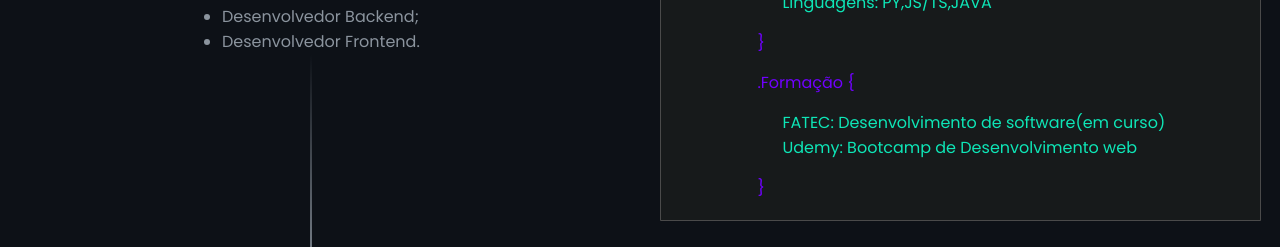
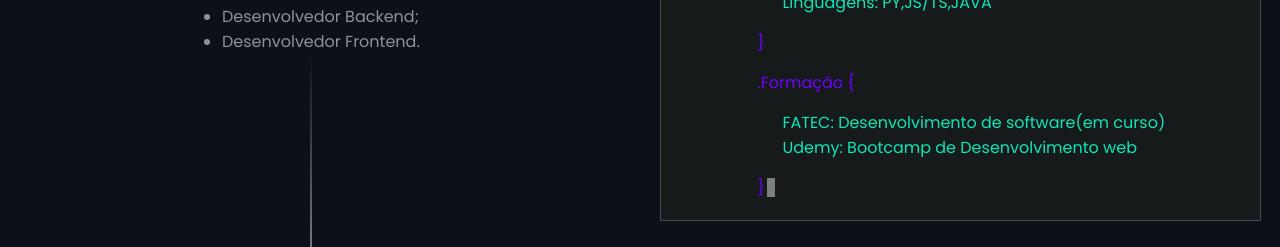
Before and after one commit to JoaoM-py/JoaoM-py.github.io, a React (Create React App) app: page / in a window 1280 px wide. Shown: the part 553-800 px from the top of the page. Built offline with nearby package versions, Linux system fonts and the light colour scheme.

Commit message:
theme buttom

```diff
--- a/public/static/project.json
+++ b/public/static/project.json
@@ -24,7 +24,7 @@
         "title": "Aprendizagem por projetos integrados - API" ,
         "name": "The Bugger Ducks(Cloud-Fox)",
         "description": "Captação e disseminação de dados meteorológicos",
-        "image":"",
+        "image":"https://user-images.githubusercontent.com/80930525/204644249-e96367f3-4db8-4331-8593-01aa1dd06f48.png",
         "link":"https://github.com/The-Bugger-Ducks/cloud-fox-documentation"
     },
     {
@@ -40,35 +40,35 @@
         "title": "Analise de dados eleitorais" ,
         "name": "Jupyter Notebook",
         "description": "Analise de abstenção durante as eleições de 2020  ",
-        "image":"",
+        "image":"https://avatars.githubusercontent.com/u/79706351?s=200&v=4",
         "link":"https://github.com/JoaoM-py/Jupyter"
     },
     {
         "title": "atvi_atlantis" ,
         "name": "atvi_atlantis(TP2)",
         "description": "Atividade: aplicar padrão de projeto 'protótipo' a um gerenciador de parques aquáticos, clubes e hotéis.",
-        "image":"",
+        "image":"https://avatars.githubusercontent.com/u/79706351?s=200&v=4",
         "link":"https://github.com/JoaoM-py/atvi_atlantis"
     },
     {
         "title": "Autobots" ,
         "name": "Autobots(DW3)",
         "description": "Atividade: estrutura base para sistema CRUD de gestão de lojas especializadas em manutenção veicular e vendas de autopeças.",
-        "image":"",
+        "image":"https://avatars.githubusercontent.com/u/79706351?s=200&v=4",
         "link":"https://github.com/JoaoM-py/Autobots"
     },
     {
         "title": "atvii-autobots",
         "name": "atvii-autobots(DW3)",
         "description": "Atividade: Aplicando níveis de maturidade ao criar estrutura HATEOAS",
-        "image":"",
+        "image":"https://avatars.githubusercontent.com/u/79706351?s=200&v=4",
         "link":"https://github.com/JoaoM-py/atvii-autobots"
     },
     {
         "title": "atviii-autobots",
         "name": "atviii-autobots(DW3)",
         "description": "Atividade: Lidando com as novas informações referentes a operações de uma loja de manutenção veicular.",
-        "image":"",
+        "image":"https://avatars.githubusercontent.com/u/79706351?s=200&v=4",
         "link":"https://github.com/JoaoM-py/atviii-autobots"
     }
 ]
--- a/src/App.tsx
+++ b/src/App.tsx
@@ -1,21 +1,8 @@
-import { createContext, useState } from "react";
 import { Home } from "./pages/Home";
 
-
-export const themeContext = createContext(null)
-
 function App() {
-
-  const [theme] = useState("dark")
-
-  // const themeButton = () => {
-  //   setTheme((crr) => (crr ==="light" ? "dark" : "light"))
-  // };
-
   return (
-    <div className="app" id={theme}>
-      <Home/>
-    </div>
+    <Home/>
   );
 }
 
--- a/src/pages/Home.tsx
+++ b/src/pages/Home.tsx
@@ -1,16 +1,19 @@
 import linkedinIcon from '../assets/images/Vector.svg'
 import githubIcon from '../assets/images/Vector (1).svg'
 import instagramIcon from '../assets/images/Vector (2).svg'
+
 import ThemeIcon from '../assets/images/Group 6.svg'
+
 import perfilImage from '../assets/images/EU2.png'
 
+
 import '../styles/Home.css'
-import { useEffect, useState } from 'react'
+import { useEffect, useState, createContext } from 'react'
 
+export const themeContext = createContext({});
 
 
 export function Home(){
-
 const [data, setData] = useState([]);
 
 useEffect(() =>{
@@ -18,25 +21,32 @@ fetch('http://localhost:3000/static/project.json').then((response) => response.j
 .then(setData)
 },[]);
 
+const [theme, setTheme] = useState("dark")
+
+const themButton = () =>{
+    setTheme((crr) => (crr === "light" ? "dark": "light"))
+}
+
+return(
 
 
-return(
+<themeContext.Provider value={{theme, themButton}}>
+    <div className="app" id={theme}>
         <div id="Home">
             <header>
                 <div className='theme'>
-            <img src={ThemeIcon} alt="mudar tema" />
+                    <img src={ThemeIcon} alt="mudar tema" onClick={themButton}/>
                 </div>
                 <div className='social'>
-            <a href="https://www.linkedin.com/in/joaomarcoso/">
+                    <a href="https://www.linkedin.com/in/joaomarcoso/"  target="_blank" rel="noopener noreferrer">
                         <img src={linkedinIcon} alt="Linkedin" className='linkedin' />
                     </a>
-            <a href="https://github.com/JoaoM-py">
+                    <a href="https://github.com/JoaoM-py" target="_blank" rel="noopener noreferrer">
                         <img src={githubIcon} alt="GitHub" className='middle-icon' />
                     </a>
-            <a href="https://www.instagram.com/jm_joao/">
+                    <a href="https://twitter.com/JFatec" target="_blank" rel="noopener noreferrer">
                         <img src={instagramIcon} alt="Instagram" className='intagram' />
                     </a>
-
                 </div>
             </header>
             <main>
@@ -96,7 +106,10 @@ return(
                             <p>FATEC: Desenvolvimento de software(em curso)</p>
                             <p>Udemy: Bootcamp de Desenvolvimento web</p>
                         </div>
+                        <div className="key">
                             &#125;
+                        </div>
+
                     </div>
                 </div>
             </aside>
@@ -106,12 +119,16 @@ return(
                     {data.map((item) => {
                     const {name, description, image, link} = item;
                     return(
-                <a href={link}  style={{textDecoration:"none", color:"#8B949E"}} target="_blank" rel="noopener noreferrer" >
+                    <a href={link} style={{textDecoration:"none", color:"#8B949E"}} target="_blank"
+                        rel="noopener noreferrer">
                         <div className="item">
                             <div className="dots">
-                            <div className="red" style={{height:'8px', width:'8px', backgroundColor:'#FF5F56'}}></div>
-                            <div className="yellow" style={{height:'8px', width:'8px', backgroundColor:'#FFBD2E'}}></div>
-                            <div className="green" style={{height:'8px', width:'8px', backgroundColor:'#27C93F'}}></div>
+                                <div className="red" style={{height:'8px', width:'8px', backgroundColor:'#FF5F56'}}>
+                                </div>
+                                <div className="yellow" style={{height:'8px', width:'8px', backgroundColor:'#FFBD2E'}}>
+                                </div>
+                                <div className="green" style={{height:'8px', width:'8px', backgroundColor:'#27C93F'}}>
+                                </div>
                             </div>
                             <div className="image">
                                 <img src={image} alt={name} />
@@ -129,5 +146,8 @@ return(
             </section>
         </div>
 
+    </div>
+</themeContext.Provider>
+
 )
 }
--- a/src/styles/Home.css
+++ b/src/styles/Home.css
@@ -8,7 +8,7 @@
     gap: 10px;
 }
 
-#Home header {
+header {
     display: flex;
     grid-area: header;
     height: 60px;
@@ -24,16 +24,26 @@
 
 
 
-#Home header .social{
+header .social{
     display: flex;
 }
 
-#light #Home header .social .linkedin{
+#Home header .theme{
+    cursor: pointer;
+}
+
+#light #Home header .theme{
     filter: invert(100%);
 }
 
 
-#Home header .social .middle-icon{
+
+#light header .social .linkedin{
+    filter: invert(100%);
+}
+
+
+header .social .middle-icon{
     padding-left: 30px;
     padding-right: 30px;
 }
@@ -229,6 +239,28 @@
     padding-bottom: 15px;
  }
 
+ #Home .mac .about-education .education .key{
+    display: flex;
+    align-items: center;
+    gap: 2px;
+ }
+
+ #Home .mac .about-education .education .key::after{
+    content: "";
+    width: 8px;
+    height: 19px;
+    background: #E5E5E5;
+    display: inline-flex;
+
+    animation: cursor-blink 1.5s steps(2) infinite;
+ }
+
+ @keyframes cursor-blink {
+    0% {
+      opacity: 0;
+    }
+  }
+
  #Home .mac .about-education .education{
     color: #7000FF;
 
```
Also changed, not shown: src/assets/images/instagram.svg (added). Lines whose indentation alone changed are shown as unchanged.
